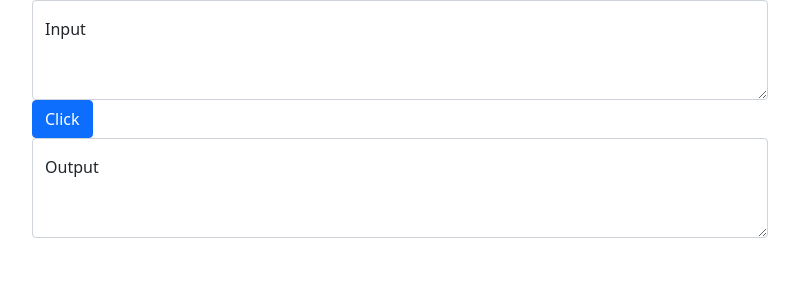
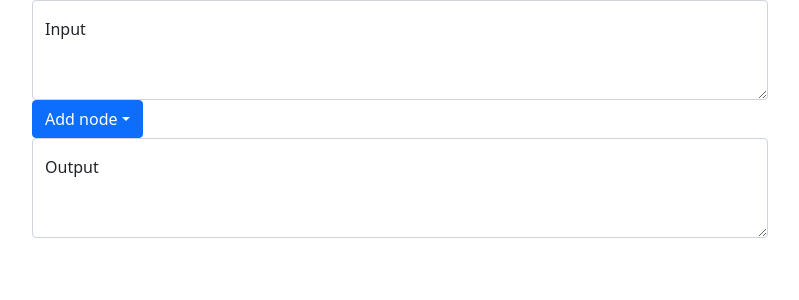
Before and after one commit to ltpquang/nagini, a React (Create React App) app: page / in a window 1280 px wide. Shown: the top 300 px of the page, without its empty margins (240-1039 px from the left). Built offline with nearby package versions, Linux system fonts and the light colour scheme.

Commit message:
Add nodes on demand

```diff
--- a/src/pkg/main/Main.tsx
+++ b/src/pkg/main/Main.tsx
@@ -1,11 +1,13 @@
 import React from "react";
-import {
-  Accordion,
-  Button, FloatingLabel,
-  Form
-} from "react-bootstrap";
+import {Accordion, Dropdown, DropdownButton, FloatingLabel, Form} from "react-bootstrap";
 import BaseTransformer from "../transformers/BaseTransformer";
 import NoOps from "../transformers/NoOps";
+import Unescape from "../transformers/Unescape";
+
+let supportedNode: Map<string, () => BaseTransformer> = new Map([
+  ["noops", () => new NoOps()],
+  ["unescape", () => new Unescape()]
+])
 
 interface Props {
 }
@@ -25,9 +27,9 @@ class Main extends React.Component<Props, State> {
     };
   }
 
-  handleClick() {
+  addTransformer(input: BaseTransformer) {
     this.setState({
-      transformers: [...this.state.transformers, new NoOps()]
+      transformers: [...this.state.transformers, input]
     });
     this.setState({
       expandedIndex: this.state.transformers.length - 1
@@ -44,7 +46,23 @@ class Main extends React.Component<Props, State> {
     return this.state.transformers.map((trans, index, _a) => trans.render(index))
   }
 
+  renderSupportedNodes(): JSX.Element[] {
+    let result: JSX.Element[] = []
+    supportedNode.forEach((value, key, _) => result.push(
+        <Dropdown.Item as="button" eventKey={key}>{key}</Dropdown.Item>));
+    return result
+  }
 
+  handleAddNode(eventKey: string | null) {
+    if (eventKey == null) {
+      return
+    }
+    let maker = supportedNode.get(eventKey)
+    if (!maker) {
+      return
+    }
+    this.addTransformer(maker())
+  }
 
   render() {
     return <div className="Main">
@@ -61,7 +79,10 @@ class Main extends React.Component<Props, State> {
         {this.renderNodes()}
       </Accordion>
 
-      <Button onClick={() => this.handleClick()}>Click</Button>
+      <DropdownButton id="dropdown-item-button" title="Add node"
+                      onSelect={(eventKey) => this.handleAddNode(eventKey)}>
+        {this.renderSupportedNodes()}
+      </DropdownButton>
 
       <FloatingLabel controlId="outputTextArea" label="Output">
         <Form.Control
@@ -71,7 +92,7 @@ class Main extends React.Component<Props, State> {
             value={this.state.output}
         />
       </FloatingLabel>
-    </div>
+    </div>;
   }
 }
 
```
